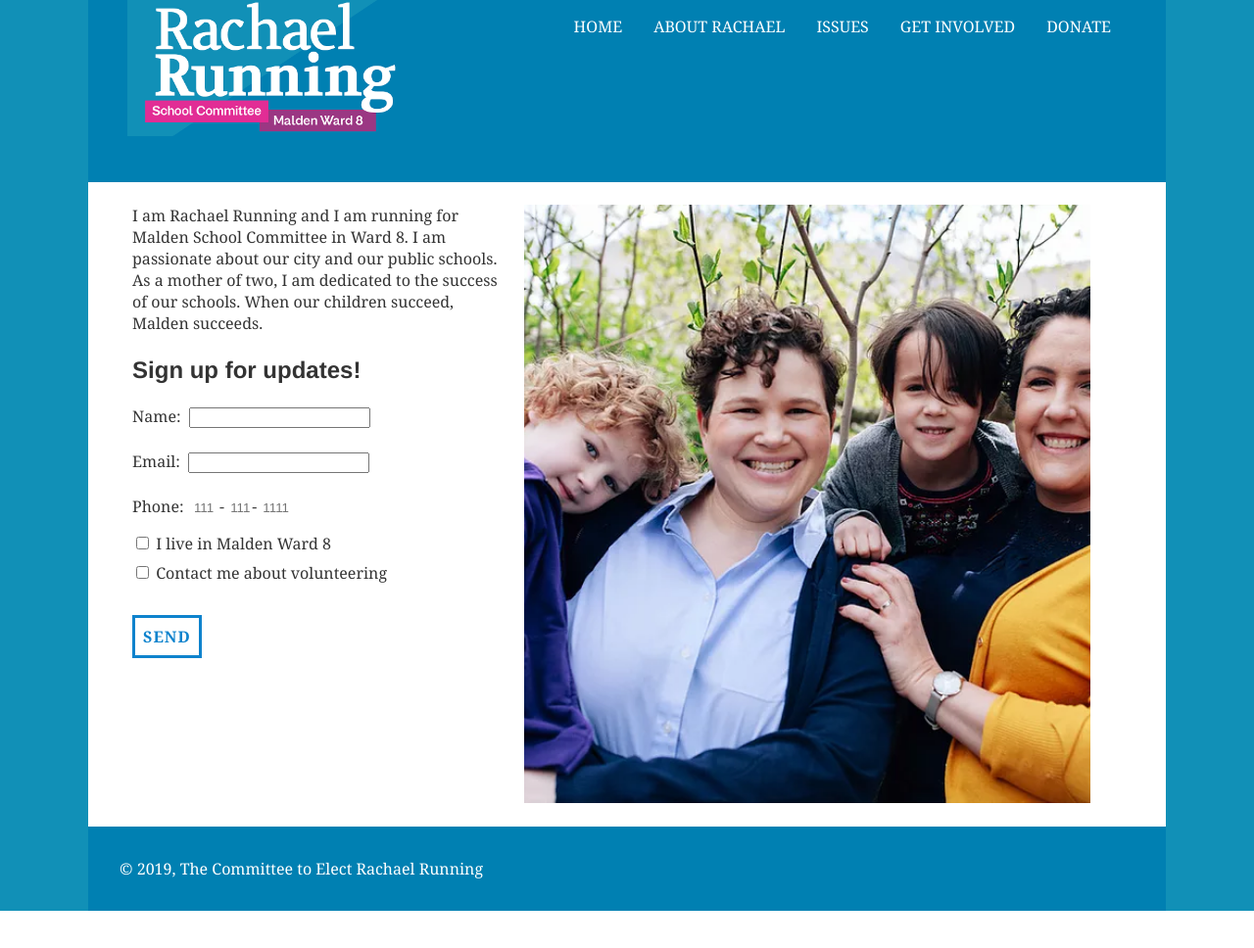
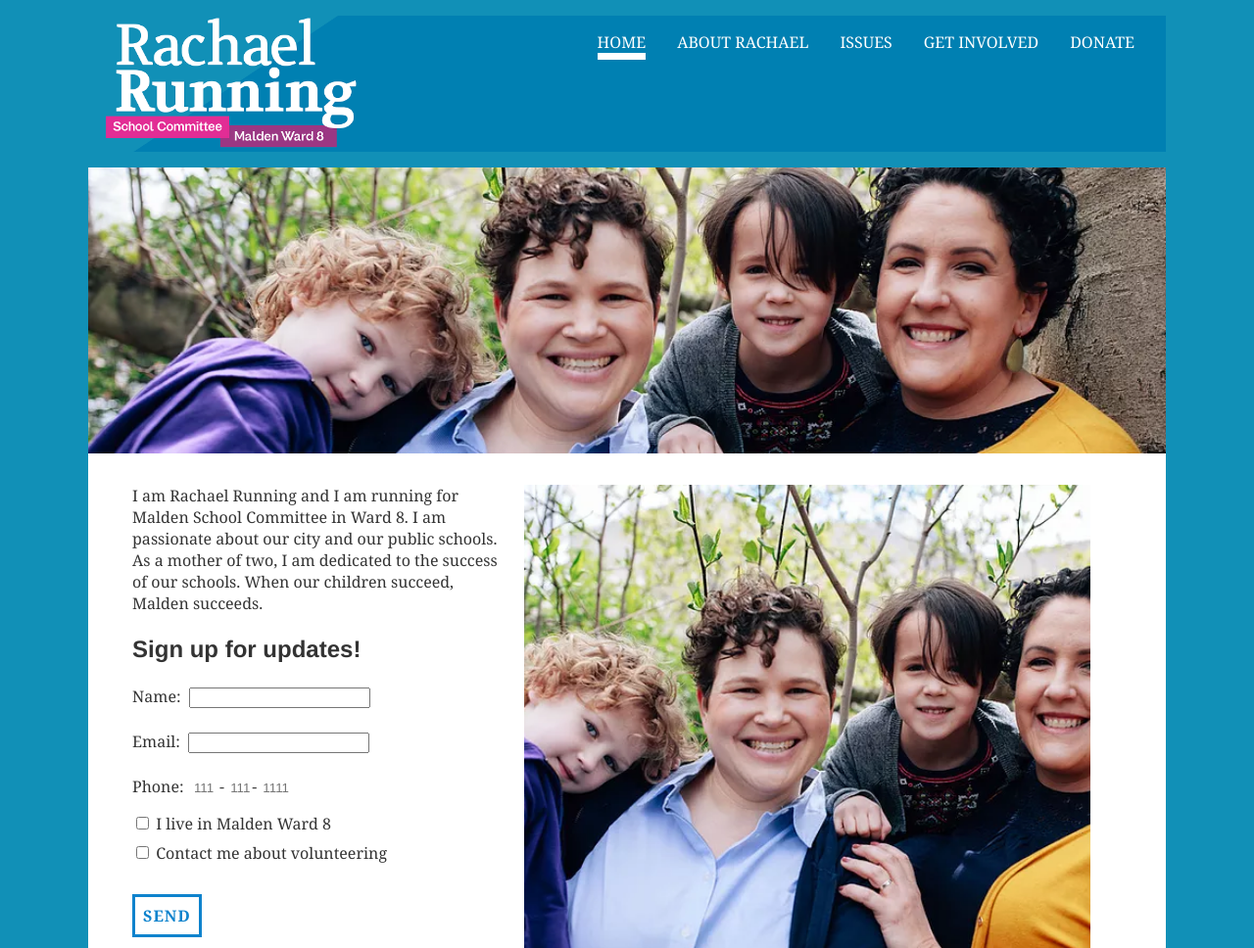
Before and after one commit to julianjohannesen/rachael_running, a Gatsby site: page / in a window 1280 px wide. Shown: the top 968 px of the page at 98% size. Before the commit the page ends 930 px from the top, so only its background shows below. Built offline with nearby package versions, Linux system fonts and the light colour scheme; Gatsby itself is replaced by a stand-in of ours; what typography-theme-fairy-gates would draw is missing.

Commit message:
added banner image, active link style, some tweeks to layout

```diff
--- /dev/null
+++ b/src/components/banner.js
@@ -0,0 +1,21 @@
+import React from "react"
+import { StaticQuery, graphql } from "gatsby"
+import Img from "gatsby-image"
+
+const Banner = () => (
+  <StaticQuery
+    query={graphql`
+      query {
+        placeholderImage: file(relativePath: { eq: "rachael-banner.webp" }) {
+          childImageSharp {
+            fluid(maxWidth: 1100, quality: 90) {
+              ...GatsbyImageSharpFluid
+            }
+          }
+        }
+      }
+    `}
+    render={data => <Img style={{maxWidth:'1100px', minWidth: '600px', }} imgStyle={{maxWidth: '1100px', minWidth: '600px', objectFit: 'cover', }} fluid={data.placeholderImage.childImageSharp.fluid} />}
+  />
+)
+export default Banner
--- a/src/components/header.js
+++ b/src/components/header.js
@@ -9,7 +9,7 @@ const Header = ({ siteTitle }) => (
   <header className={style.header}>
     <div className={style.logo}>
       <h1>
-        <Link className={style.titleLink} to="/"><Logo /></Link>
+        <Logo />
       </h1>
 	</div>
 
--- a/src/components/header.module.css
+++ b/src/components/header.module.css
@@ -3,16 +3,21 @@
     justify-content: space-between;
     background: #0080b2;
 
-    margin-bottom: 1.45rem;
-    padding: 1.5rem;
-    padding-top: 0;
+    margin: 0;
+    padding: 0;
+    border-top: 1rem solid #1190b7;
+    border-bottom: 1rem solid #1190b7;
 }
 
 .titleLink, .titleLink:hover, .titleLink:active {
     border: none;
+    margin: 0;
+    padding: 0;
 }
 
-.logo {
+.logo, .logo h1, .logo h1 img {
+    margin: 0 !important;
+    padding: 0 !important;
 }
 
 .nav {
@@ -40,8 +45,8 @@ a:hover {
     border-bottom: 3px solid white;
 }
 
-a:active{
-    border-bottom-color: #1190b7;
+a[aria-current="page"] {
+    border-bottom: 7px solid white;
 }
 
 .nav .donate {
--- a/src/components/layout.js
+++ b/src/components/layout.js
@@ -3,6 +3,7 @@ import PropTypes from "prop-types"
 import { StaticQuery, graphql } from "gatsby"
 
 import Header from "./header"
+import Banner from "./banner"
 import style from "./layout.module.css"
 
 const Layout = ({ children }) => (
@@ -21,6 +22,8 @@ const Layout = ({ children }) => (
 				<div className={style.innerwrapper}>
 					<Header siteTitle={data.site.siteMetadata.title} />
 
+					<Banner />
+
 					<div className={style.mainWrapper}>
 						<main>{children}</main>
 					</div>
--- a/src/components/layout.module.css
+++ b/src/components/layout.module.css
@@ -17,7 +17,7 @@
 .mainWrapper {
     flex: 1;
     padding: 1.5rem;
-    padding-top: 0;
+    padding-top: 2rem;
 }
 
 .footer {
```
Also changed, not shown: src/images/rachael-banner.webp (added).
